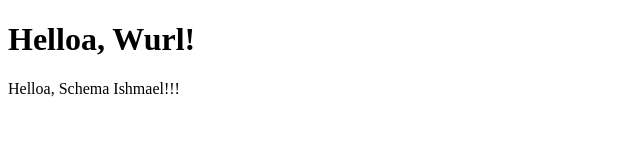
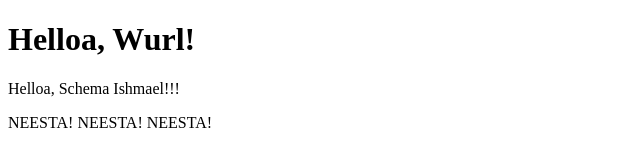
Before and after one commit to littleEllison/website, a plain HTML site: page index.html in a window 1280 px wide. Shown: the whole page, without its empty margins (0-640 px from the left). Drawn offline with Linux system fonts and the light colour scheme.

Commit message:
Add NEESTA to index.html

```diff
--- a/index.html
+++ b/index.html
@@ -6,5 +6,6 @@
 <Body>
   <H1>Helloa, Wurl!</H1>
   <P>Helloa, Schema Ishmael!!!</P>
+  <P>NEESTA! NEESTA! NEESTA!</p>
 </Body>
 </Html>
```
